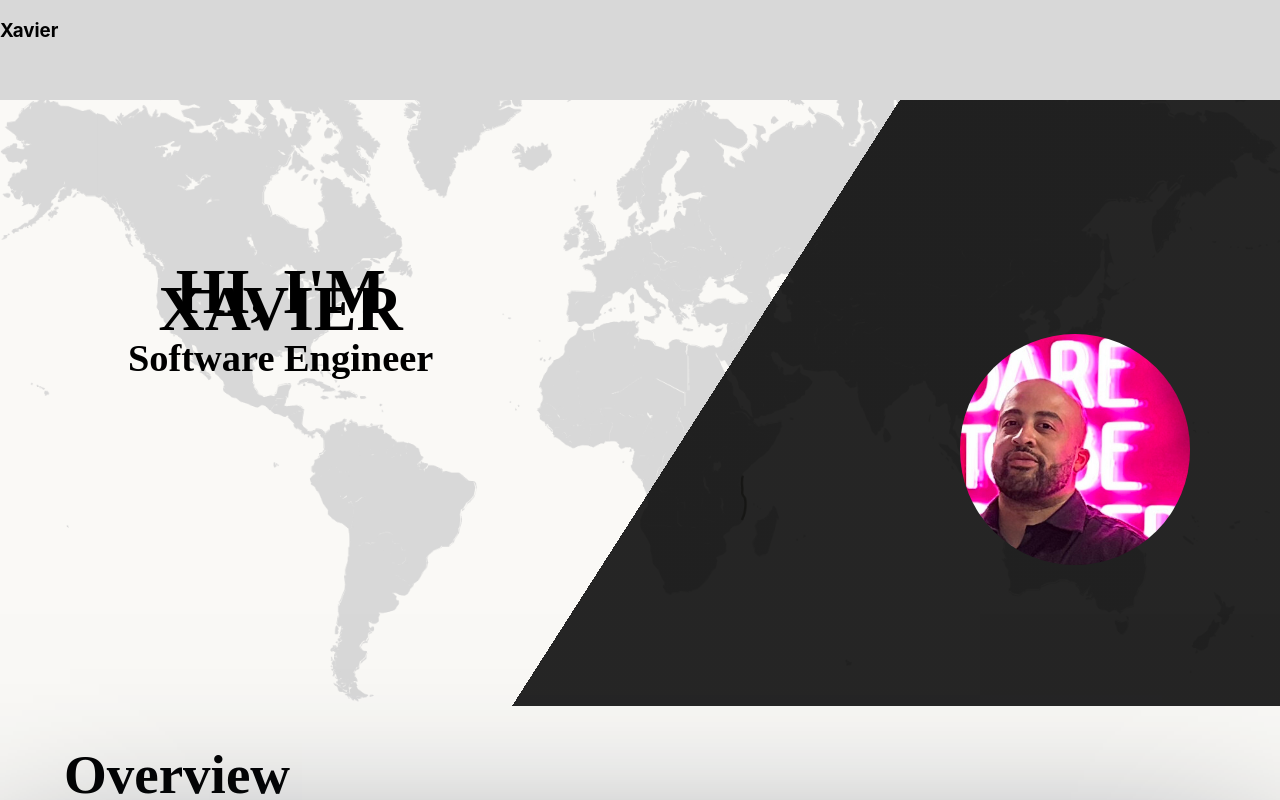
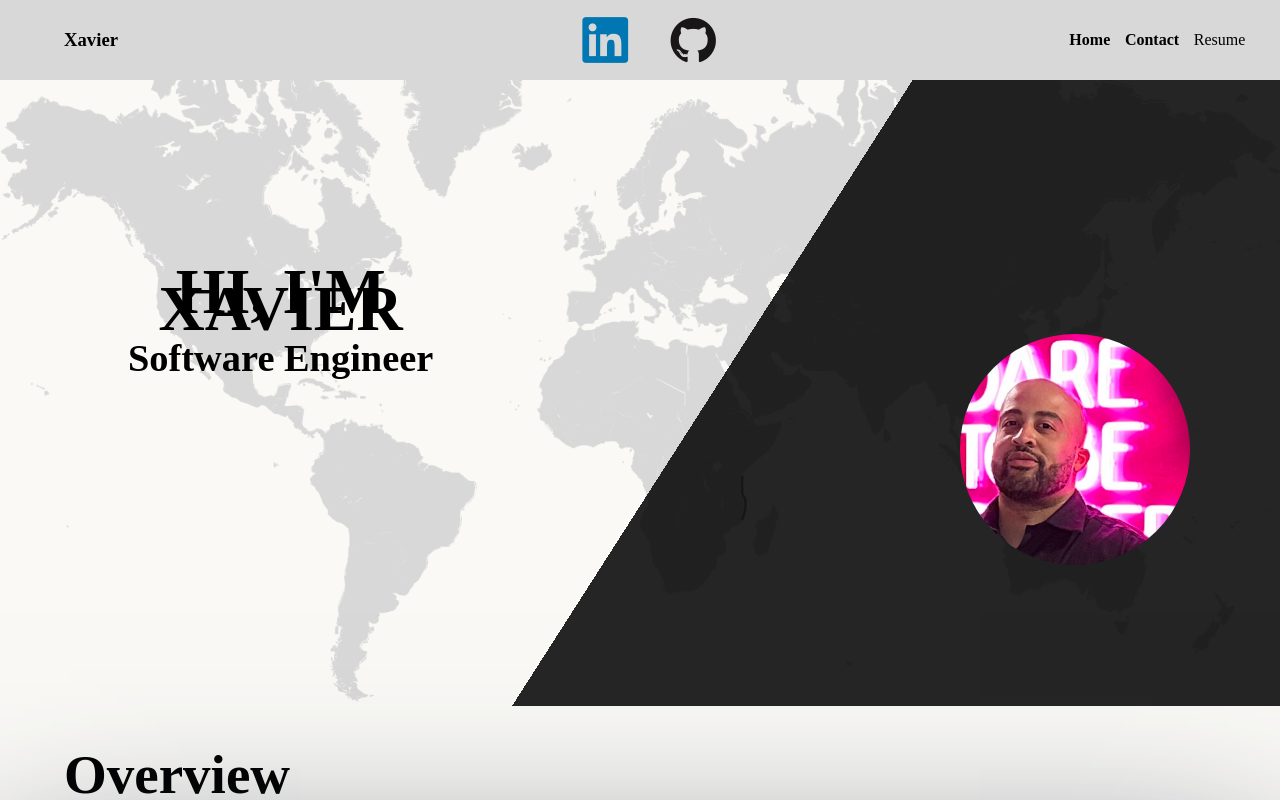
Before and after one commit to xjohnsondev/Portfolio, a React (Create React App) app: page / in a window 1280 px wide. Shown: the top 800 px of the page. Built offline with nearby package versions, Linux system fonts and the light colour scheme.

Commit message:
navbar work

```diff
--- a/src/App.js
+++ b/src/App.js
@@ -5,6 +5,15 @@ import Navbar from './components/Navbar';
 import './App.css';
 
 function App() {
+  document.querySelectorAll('a[href^="#"]').forEach(anchor => {
+    anchor.addEventListener('click', function (e) {
+        e.preventDefault();
+        const target = document.querySelector(this.getAttribute('href'));
+        if (target) {
+            target.scrollIntoView({ behavior: 'smooth' });
+        }
+    });
+});
   return (
     <div className="App">
       <Navbar/>
--- a/src/components/Heading.js
+++ b/src/components/Heading.js
@@ -4,7 +4,7 @@ import './Heading.css';
 
 const Heading = () => {
   return (
-    <div className="heading">
+    <div id="about" className="heading">
         <div className="heading-textbox">
         <h1 className="heading-greet">HI, I'M</h1>
         <h1 className="heading-name">XAVIER</h1>
--- a/src/components/Navbar.css
+++ b/src/components/Navbar.css
@@ -1,7 +1,54 @@
 .navbar{
     position: fixed;
-    height: 100px;
+    display: flex;
+    align-items: center;
+    height: 80px;
     width: 100%;
     background-color: #d8d8d8;
     z-index: 3;
 }
+
+.nav-brand {
+    margin-left: 5%;
+    font-family: "Space Mono";
+}
+
+.nav-item-list {
+    position: absolute;
+    right: 5%;
+    display: flex;
+    flex-direction: row;
+    list-style: none;
+}
+
+.nav-item {
+    margin-right: 10%;
+    font-family: "Space Mono";
+}
+
+.nav-item a {
+    text-decoration: none;
+    color: inherit;
+    font-weight: 900;
+}
+
+.nav-item a:hover {
+    font-weight: 200;
+}
+
+.nav-link-list{
+    position: absolute;
+    display: flex;
+    list-style: none;
+    left: 50%;
+    transform: translate(-55%);
+}
+
+.nav-link {
+    font-size: 30%;
+    color: black;
+}
+
+.nav-link a {
+    text-decoration: none;
+}
--- a/src/components/Navbar.js
+++ b/src/components/Navbar.js
@@ -1,11 +1,38 @@
-import './Navbar.css';
+import "./Navbar.css";
 
 const Navbar = () => {
-    return (
-        <nav className="navbar">
-            <h3 className="nav-brand">Xavier</h3>
-        </nav>
-    )
-}
+  return (
+    <nav className="navbar">
+      <h3 className="nav-brand">Xavier</h3>
+
+      <ul className="nav-link-list">
+        <li className="nav-link">
+          <a
+            href="https://www.linkedin.com/in/xjohnsondev"
+          >
+            <i class="devicon-linkedin-plain colored"></i>
+          </a>
+        </li>
+        <li className="nav-link">
+        <a
+            href="https://github.com/xjohnsondev"
+          >
+          <i class="devicon-github-original colored"></i>
+          </a>
+        </li>
+      </ul>
+
+      <ul className="nav-item-list">
+        <li className="nav-item">
+          <a href="#about">Home</a>
+        </li>
+        <li className="nav-item">
+          <a href="#contact">Contact</a>
+        </li>
+        <li className="nav-item">Resume</li>
+      </ul>
+    </nav>
+  );
+};
 
 export default Navbar;
--- a/src/components/TechStack.css
+++ b/src/components/TechStack.css
@@ -26,7 +26,7 @@
   z-index: 2;
   font-family: "Poppins";
   font-size: 500%;
-  margin-left: 4%;
+  margin-left: 5%;
   padding-top: 75px;
 }
 
@@ -39,6 +39,8 @@
     align-items: center;
     gap: 6rem;
     margin-top: 3.5rem;
+    margin-left: 10%;
+    margin-right: 10%;
 }
 
 i {
--- a/src/components/TechStack.js
+++ b/src/components/TechStack.js
@@ -2,7 +2,7 @@ import "./TechStack.css";
 
 const TechStack = () => {
   return (
-    <div className="tech-stack">
+    <div id="contact" className="tech-stack">
         <div className="background-overlay"></div>
         <h1 className="tech-title">Tech-Stack</h1>
 
```
